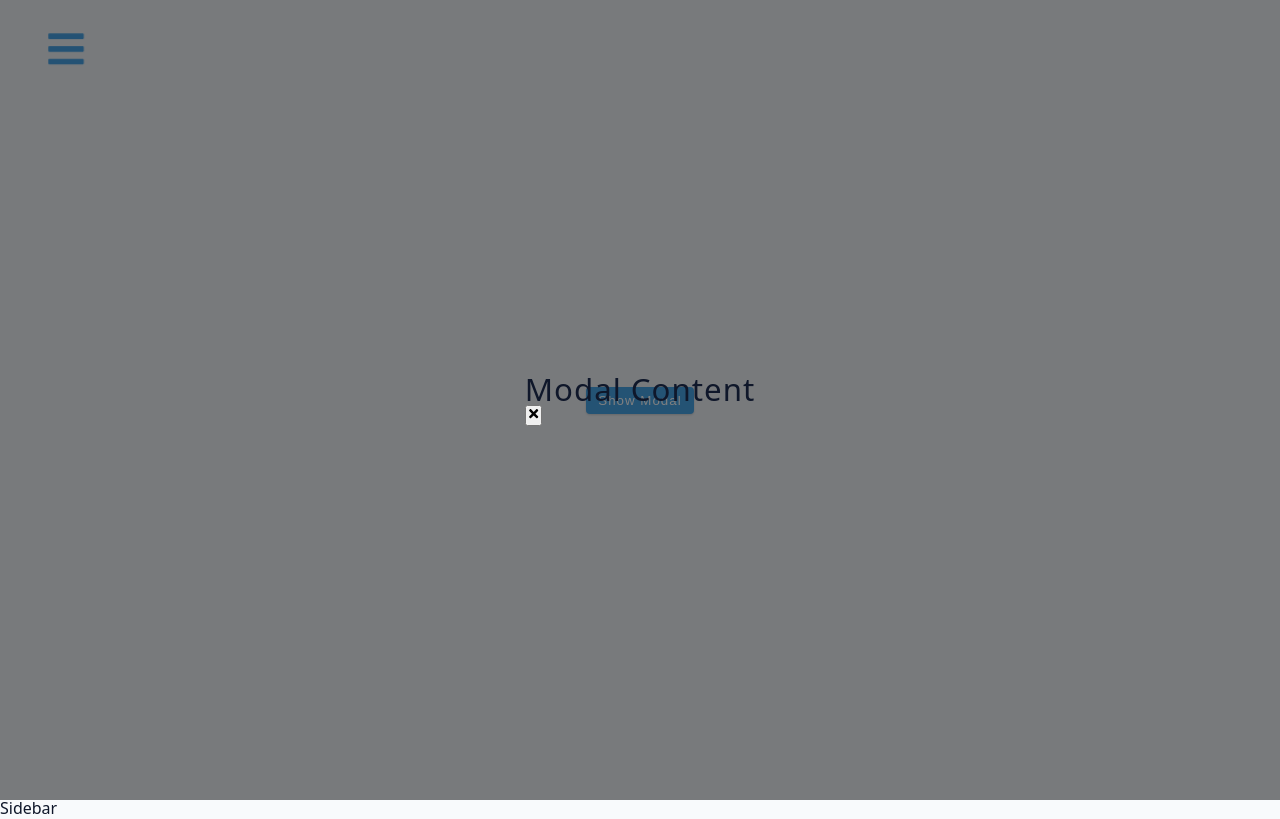
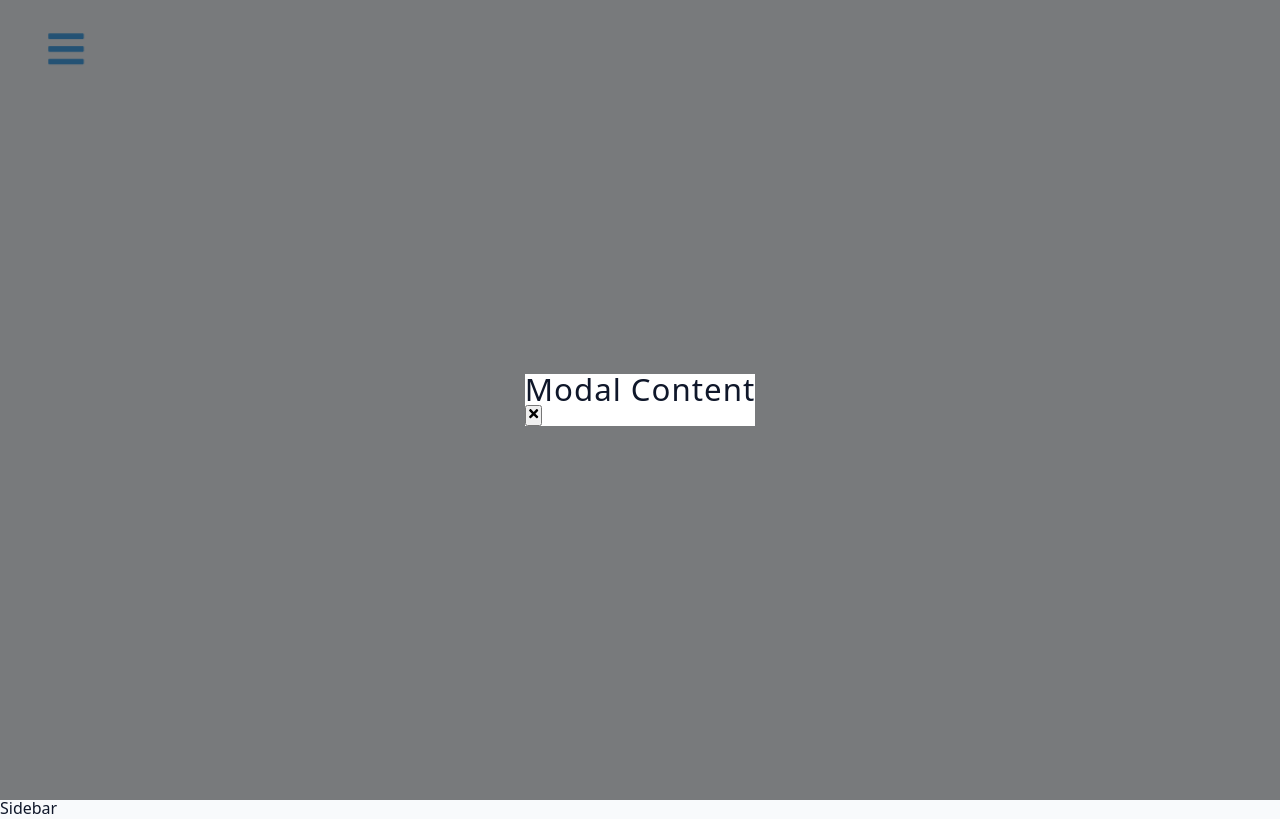
Before and after one commit to isnendyankp/sideBar, a React (Vite) app: page / in a window 1280 px wide. Built offline with nearby package versions, Linux system fonts and the light colour scheme.

Commit message:
styling modal continer: background var white

```diff
--- a/src/index.css
+++ b/src/index.css
@@ -306,3 +306,8 @@ Modal
   display: grid;
   place-items: center;
 }
+
+.modal-container {
+  background: var(--white);
+
+}
```
